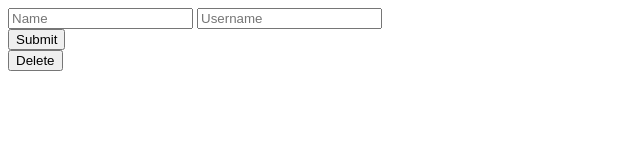
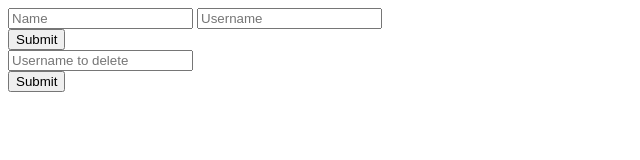
Before and after one commit to domgaulton/restful-api-sandbox, a website built with webpack: page build/index.html in a window 1280 px wide. Shown: the whole page, without its empty margins (0-640 px from the left). Built offline with nearby package versions, Linux system fonts and the light colour scheme; no server answers.

Commit message:
added delete functionality to code in sandbox dashboard and working on script.js / bundle.js

```diff
--- a/app/index.js
+++ b/app/index.js
@@ -6,8 +6,8 @@ getUsers();
 const userForm = document.getElementById('user-form');
 userForm.addEventListener('submit', addUser);
 
-const deleteUserBtn = document.getElementById('delete-user')
-deleteUserBtn.addEventListener('click', deleteUser('Nameuser'));;
+const deleteForm = document.getElementById('delete')
+deleteForm.addEventListener('submit', deleteUser);;
 
 // Get Users
 function getUsers(){
@@ -28,6 +28,7 @@ function addUser(e){
 	const usernameInput = document.getElementById('user-form--username').value;
 
 	axios.post('http://first-blank-sandbox.getsandbox.com/users',{
+		userId: 1,
 		name: nameInput,
 		username: usernameInput
 	})
@@ -41,10 +42,27 @@ function addUser(e){
 }
 
 // Delete User
-function deleteUser(username){
-	axios.delete('http://first-blank-sandbox.getsandbox.com/users',{
-		username: username,
-	})
+function deleteUser(e){
+	e.preventDefault();
+	const deleteUsername = document.getElementById('delete--username').value;
+	axios.delete(`http://first-blank-sandbox.getsandbox.com/users/${deleteUsername}`)
+
+	// axios.delete('http://first-blank-sandbox.getsandbox.com/users',{
+	// 	username: deleteUsername
+	// })
+	// axios.delete('http://first-blank-sandbox.getsandbox.com/users',{
+	// 	data: {
+	// 		username: deleteUsername
+	// 	}
+	// })
+	// axios({
+ //    method: 'DELETE',
+ //    url: 'http://first-blank-sandbox.getsandbox.com/users',
+ //    data: {
+ //      username: deleteUsername
+ //    }
+ //  })
+
   .then(function(response){
     console.log('deleted');
     console.log(response);
```
Also changed, not shown: README.md, build/index.html.
